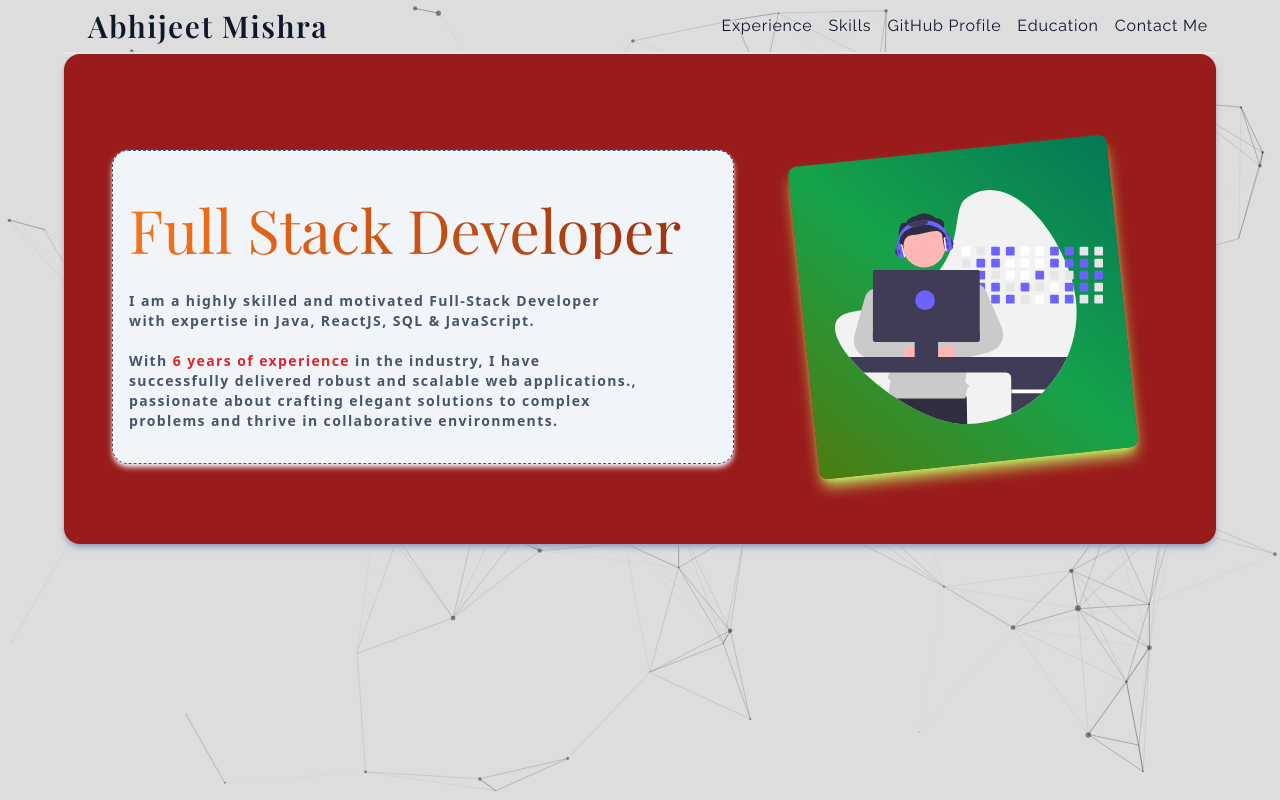
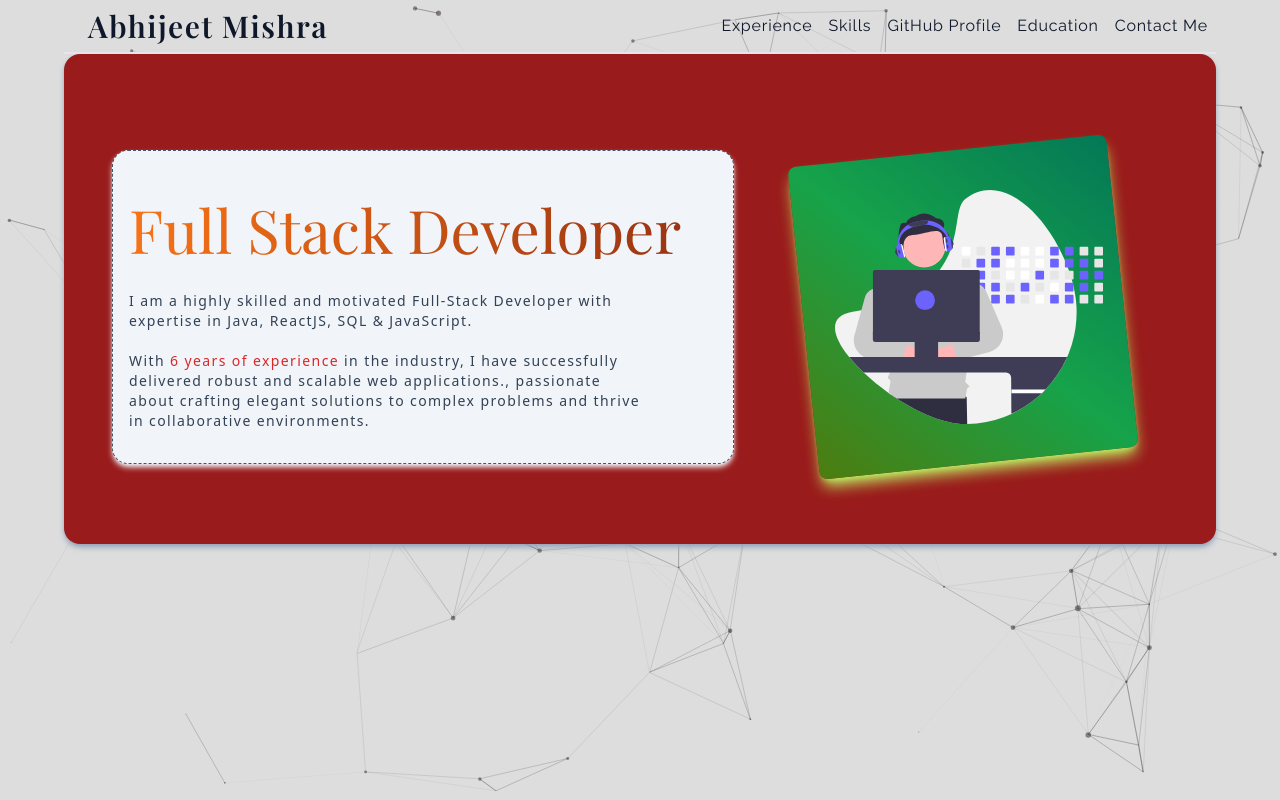
Before and after one commit to radharamanaa/portfoliio-fullstack, a React (Create React App) app: page /portfoliio-fullstack/about in a window 1280 px wide. Shown: the top 800 px of the page. Built offline with nearby package versions, Linux system fonts and the light colour scheme; a web font is replaced by a local one.

Commit message:
fontEdoit

```diff
--- a/src/components/About.tsx
+++ b/src/components/About.tsx
@@ -37,7 +37,7 @@ const About: React.FC = () => {
                 Full Stack Developer
               </span>
             </div>
-            <div className="text-sm mt-4 mb-4 tracking-widest  max-w-lg text-slate-600 font-semibold">
+            <div className="text-sm mt-4 mb-4 tracking-widest  max-w-lg   text-slate-700">
               I am a highly skilled and motivated Full-Stack Developer with
               expertise in Java, ReactJS, SQL & JavaScript.
               <br />
```
